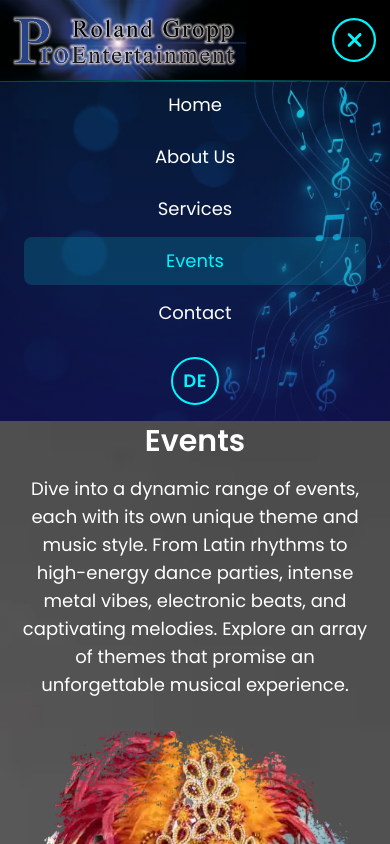
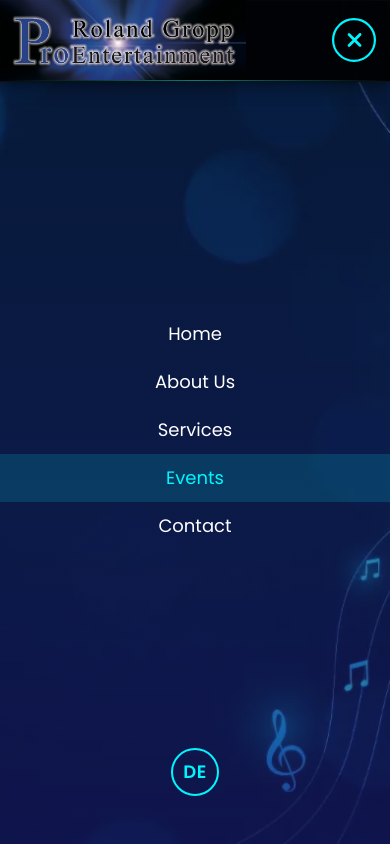
Before and after one commit to waqas550/creativefactor, a Next.js app: page /en/events in a window 390 px wide. Both pictures are taken after a click on the button "Open menu". Shown: the top 844 px of the page. Built offline with nearby package versions, Linux system fonts and the light colour scheme.

Commit message:
Mobile menu: full-screen overlay outside nav (backdrop-filter containing-block fix), Escape closes, body scroll lock

```diff
--- a/components/layout/Navbar.tsx
+++ b/components/layout/Navbar.tsx
@@ -1,6 +1,6 @@
 'use client';
 
-import React, { useState } from 'react';
+import React, { useState, useEffect } from 'react';
 import { useTranslations } from 'next-intl';
 import Link from 'next/link';
 import { usePathname } from 'next/navigation';
@@ -38,12 +38,26 @@ const Navbar = ({ currentLocale }: NavbarProps) => {
     setMenuOpen(false);
   };
 
+  // Close the mobile menu with Escape; lock the page behind the full-screen menu
+  useEffect(() => {
+    const handleKeyDown = (e: KeyboardEvent) => {
+      if (e.key === 'Escape') setMenuOpen(false);
+    };
+    document.addEventListener('keydown', handleKeyDown);
+    document.body.style.overflow = menuOpen ? 'hidden' : '';
+    return () => {
+      document.removeEventListener('keydown', handleKeyDown);
+      document.body.style.overflow = '';
+    };
+  }, [menuOpen]);
+
   const isActive = (id: string) => {
     const path = id === '' ? `/${currentLocale}` : `/${currentLocale}/${id}`;
     return pathname === path || pathname === `/${currentLocale}${id === '' ? '' : `/${id}`}`;
   };
 
   return (
+    <>
       <nav className="sticky top-0 z-40 bg-black/90 backdrop-blur-md border-b border-white/5 shadow-lg shadow-black/30">
       <div className="flex items-center">
         <div className="flex items-center logo-container">
@@ -89,23 +103,27 @@ const Navbar = ({ currentLocale }: NavbarProps) => {
 
       {/* Teal accent line along the bottom edge */}
       <div className="h-px w-full bg-gradient-to-r from-transparent via-secondary/50 to-transparent" />
+    </nav>
 
-      {/* Mobile menu */}
+    {/* Mobile menu - full-screen overlay. Rendered OUTSIDE the nav because the
+        nav's backdrop-filter would otherwise become the containing block for
+        this fixed element and squeeze it into the navbar's box. The navbar
+        (with the X button) stays on top via its higher z-index. */}
     {menuOpen && (
       <div
-          className="bg-gray-700 md:hidden fixed left-0 w-full z-10"
+        className="bg-gray-700 md:hidden fixed inset-0 z-30 overflow-y-auto flex flex-col pt-28 pb-8"
         style={{
           backgroundImage: `linear-gradient(rgba(25, 25, 112, 0.2), rgba(25, 25, 112, 0.6)), url(${hfbg.src})`,
           backgroundSize: 'cover',
           backgroundPosition: 'center',
-            opacity: '1',
         }}
       >
+        <div className="flex-1 flex flex-col items-center justify-center">
           {navLinks.map((link) => (
             <Link
               key={link.id}
               href={`/${currentLocale}${link.id ? `/${link.id}` : ''}`}
-              className={`block mb-1 px-4 py-2.5 mx-6 rounded-lg text-center text-lg transition-colors ${
+              className={`block w-full px-4 py-2.5 text-center text-lg transition-colors ${
                 isActive(link.id)
                   ? 'bg-secondary/15 text-secondary'
                   : 'text-white hover:text-secondary hover:bg-white/5'
@@ -115,13 +133,14 @@ const Navbar = ({ currentLocale }: NavbarProps) => {
               {t(`navbar.${link.title}`)}
             </Link>
           ))}
+        </div>
 
-          <div className="flex items-center justify-center p-4">
+        <div className="flex items-center justify-center pb-4">
           <LanguageSelector currentLocale={currentLocale} />
         </div>
       </div>
     )}
-    </nav>
+  </>
   );
 };
 
```
Lines whose indentation alone changed are shown as unchanged.
